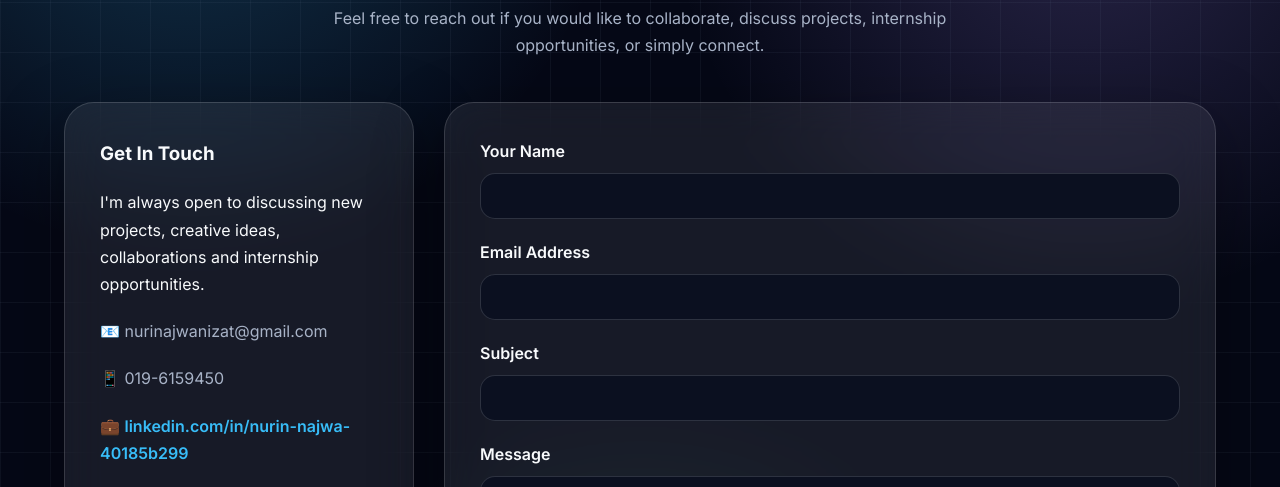
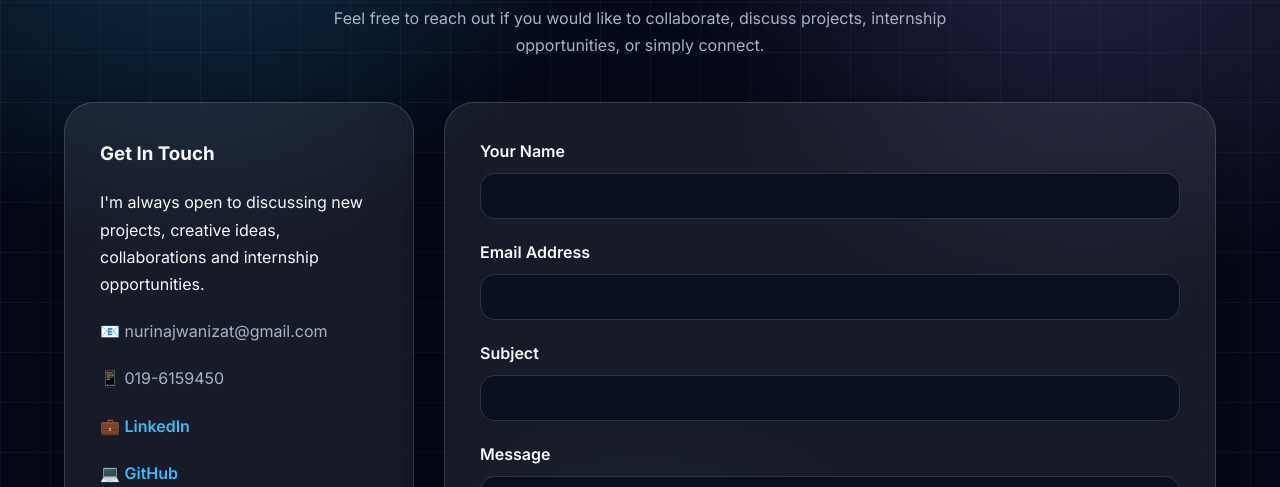
Before and after one commit to nurinajwa-source/nurinajwa, a plain HTML site: page contact.html in a window 1280 px wide. Shown: the part 298-785 px from the top of the page. Drawn offline with Linux system fonts and the light colour scheme.

Commit message:
Update contact.html

```diff
--- a/contact.html
+++ b/contact.html
@@ -54,7 +54,7 @@ creative ideas, collaborations and internship opportunities.
 <a class="contact-link"
    href="https://www.linkedin.com/in/nurin-najwa-40185b299"
    target="_blank">
-   linkedin.com/in/nurin-najwa-40185b299
+   LinkedIn
 </a>
 </div>
 
@@ -63,7 +63,7 @@ creative ideas, collaborations and internship opportunities.
 <a class="contact-link"
    href="https://github.com/nurinajwa-source"
    target="_blank">
-   github.com/nurinajwa-source
+   GitHub
 </a>
 </div>
 
```
